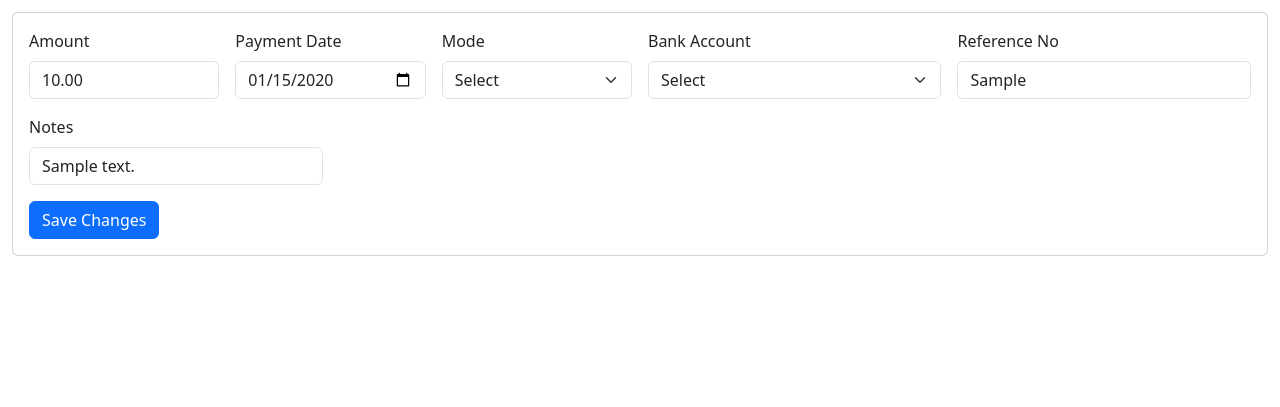
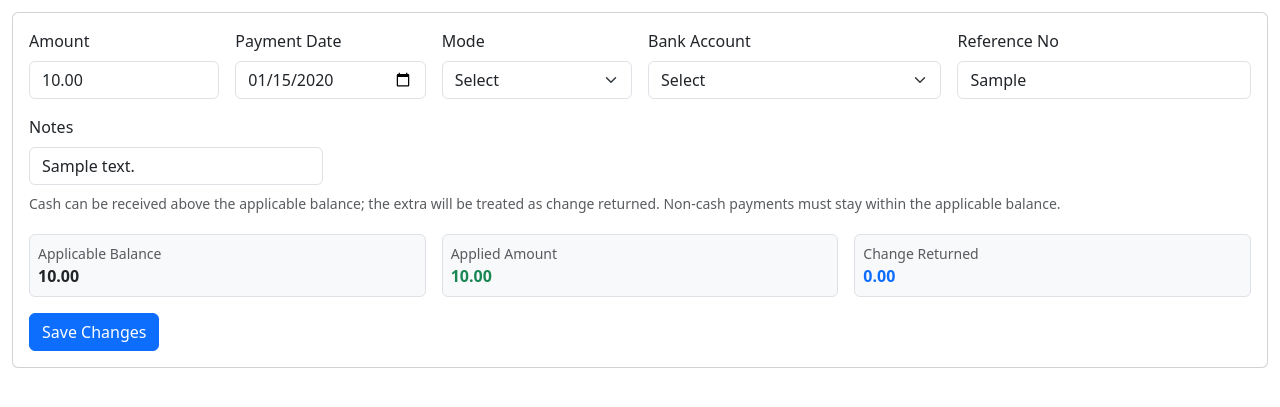
Before and after one commit to mdsaleem1804/inventory-gst-billing, a Flask app: page /invoices/payments/1/edit in a window 1280 px wide. Shown: the part 214-621 px from the top of the page. Run offline with Flask 3, Linux system fonts and the light colour scheme; a user stored in the database is signed in; tables that the repository leaves empty hold one stand-in row (values such as "Sample post").

Commit message:
recieve payment changes
recieve payment changes

```diff
--- a/invoices/views.py
+++ b/invoices/views.py
@@ -2,6 +2,7 @@
 import pandas as pd
 from flask import send_file, render_template, redirect, url_for, flash, request
 import io
+import re
 from reportlab.lib.pagesizes import A4
 from reportlab.pdfgen import canvas
 from flask_login import login_required, current_user
@@ -44,6 +45,57 @@ def _normalize_payment_mode(mode):
 
 def _is_non_cash_mode(mode):
     return _normalize_payment_mode(mode) in {'upi', 'card', 'bank_transfer', 'cheque'}
+
+
+def _payment_note_parts(notes):
+    raw_notes = (notes or '').strip()
+    cash_received = None
+    change_returned = 0.0
+
+    cash_match = re.search(r'(?:cash_received|bill_time_received)=([0-9]+(?:\.[0-9]+)?)', raw_notes)
+    change_match = re.search(r'change_returned=([0-9]+(?:\.[0-9]+)?)', raw_notes)
+    if cash_match:
+        cash_received = round(float(cash_match.group(1)), 2)
+    if change_match:
+        change_returned = round(float(change_match.group(1)), 2)
+
+    segments = [segment.strip() for segment in raw_notes.split('|') if segment.strip()]
+    filtered_segments = [
+        segment for segment in segments
+        if 'cash_received=' not in segment and 'bill_time_received=' not in segment and 'change_returned=' not in segment
+    ]
+    base_notes = ' | '.join(filtered_segments)
+
+    return {
+        'base_notes': base_notes,
+        'cash_received': cash_received,
+        'change_returned': change_returned,
+    }
+
+
+def _build_payment_notes(notes, cash_received=None, change_returned=0.0):
+    parts = _payment_note_parts(notes)
+    base_notes = parts['base_notes']
+    if cash_received is None:
+        return base_notes or None
+
+    cash_meta = f'cash_received={round(float(cash_received or 0), 2):.2f}; change_returned={round(float(change_returned or 0), 2):.2f}'
+    if base_notes:
+        return f'{base_notes} | {cash_meta}'
+    return cash_meta
+
+
+def _resolve_payment_amounts(raw_amount, limit_amount, payment_mode):
+    received_amount = round(float(raw_amount or 0), 2)
+    applicable_limit = round(max(float(limit_amount or 0), 0.0), 2)
+    is_cash = _normalize_payment_mode(payment_mode) == 'cash'
+    if is_cash:
+        applied_amount = round(min(received_amount, applicable_limit), 2)
+        change_returned = round(max(received_amount - applied_amount, 0.0), 2)
+    else:
+        applied_amount = received_amount
+        change_returned = 0.0
+    return received_amount, applied_amount, change_returned
 
 
 def _log_invoice_activity(action, details):
@@ -112,14 +164,18 @@ def _invoice_financial_snapshot(invoice):
 
 def _payment_snapshot(payment):
     payment_date = payment.payment_date.strftime('%Y-%m-%d') if payment.payment_date else '-'
+    note_parts = _payment_note_parts(payment.notes)
+    cash_received = note_parts['cash_received'] if note_parts['cash_received'] is not None else round(float(payment.amount or 0), 2)
     return (
         f"id={payment.id}"
         f", amount={round(float(payment.amount or 0), 2)}"
+        f", cash_received={cash_received}"
+        f", change_returned={round(float(note_parts['change_returned'] or 0), 2)}"
         f", date={payment_date}"
         f", mode={payment.payment_mode or '-'}"
         f", bank_account_id={payment.bank_account_id if payment.bank_account_id else '-'}"
         f", ref={payment.reference_no or '-'}"
-        f", notes={payment.notes or '-'}"
+        f", notes={note_parts['base_notes'] or '-'}"
     )
 
 
@@ -268,9 +324,15 @@ def receive_payment(invoice_id):
         if not amount or amount <= 0:
             flash('Enter a valid payment amount.', 'danger')
             return redirect(url_for('invoices.receive_payment', invoice_id=invoice.id))
-        if amount > (invoice.balance_amount or 0):
+        if not payment_mode:
+            flash('Select a payment mode.', 'danger')
+            return redirect(url_for('invoices.receive_payment', invoice_id=invoice.id))
+        pending_balance = round(float(invoice.balance_amount or 0), 2)
+        if _is_non_cash_mode(payment_mode) and amount > pending_balance:
             flash('Payment amount cannot be greater than pending balance.', 'danger')
             return redirect(url_for('invoices.receive_payment', invoice_id=invoice.id))
+
+        received_amount, applied_amount, change_returned = _resolve_payment_amounts(amount, pending_balance, payment_mode)
 
         payment_date = datetime.now()
         if payment_date_str:
@@ -282,12 +344,12 @@ def receive_payment(invoice_id):
 
         payment = Payment(
             invoice_id=invoice.id,
-            amount=round(amount, 2),
+            amount=applied_amount,
             payment_date=payment_date,
             payment_mode=payment_mode or None,
             bank_account_id=bank_account_id if _is_non_cash_mode(payment_mode) else None,
             reference_no=reference_no or None,
-            notes=notes or None,
+            notes=_build_payment_notes(notes, cash_received=received_amount if payment_mode == 'cash' else None, change_returned=change_returned),
             received_by=current_user.id,
         )
         db.session.add(payment)
@@ -300,7 +362,8 @@ def receive_payment(invoice_id):
                 username=current_user.username,
                 action='Invoice Payment Received',
                 details=(
-                    f'Invoice {invoice.invoice_number} received payment={round(amount, 2)} '
+                    f'Invoice {invoice.invoice_number} received payment={applied_amount} '
+                    f'cash_received={received_amount} change_returned={change_returned} '
                     f'mode={payment_mode or "-"} bank_account_id={bank_account_id or "-"} '
                     f'ref={reference_no or "-"} status={invoice.payment_status}'
                 ),
@@ -309,7 +372,13 @@ def receive_payment(invoice_id):
         db.session.commit()
         if _is_non_cash_mode(payment_mode) and not payment.bank_account_id:
             flash('Payment saved without bank account linkage. Please map it later in Bank Book cleanup.', 'warning')
-        flash('Payment recorded successfully.', 'success')
+        if payment_mode == 'cash':
+            flash(
+                f'Payment recorded. Received: {received_amount:.2f}, Applied: {applied_amount:.2f}, Change Returned: {change_returned:.2f}.',
+                'success',
+            )
+        else:
+            flash('Payment recorded successfully.', 'success')
         return redirect(url_for('invoices.view_invoice', invoice_id=invoice.id))
 
     payments = Payment.query.filter_by(invoice_id=invoice.id).order_by(Payment.payment_date.desc(), Payment.id.desc()).all()
@@ -375,12 +444,17 @@ def edit_payment(payment_id):
         if not amount or amount <= 0:
             flash('Enter a valid payment amount.', 'danger')
             return redirect(request.url)
+        if not payment_mode:
+            flash('Select a payment mode.', 'danger')
+            return redirect(request.url)
 
         paid_excluding_current = round(float(invoice.paid_amount or 0) - float(payment.amount or 0), 2)
         max_allowed = round(float(invoice.total or 0) - paid_excluding_current, 2)
-        if amount > max_allowed:
+        if _is_non_cash_mode(payment_mode) and amount > max_allowed:
             flash('Payment amount is too high for this invoice.', 'danger')
             return redirect(request.url)
+
+        received_amount, applied_amount, change_returned = _resolve_payment_amounts(amount, max_allowed, payment_mode)
 
         payment_date = payment.payment_date or datetime.now()
         if payment_date_str:
@@ -393,12 +467,12 @@ def edit_payment(payment_id):
         before_payment = _payment_snapshot(payment)
         before_invoice = _invoice_financial_snapshot(invoice)
 
-        payment.amount = round(amount, 2)
+        payment.amount = applied_amount
         payment.payment_date = payment_date
         payment.payment_mode = payment_mode or None
         payment.bank_account_id = bank_account_id if _is_non_cash_mode(payment_mode) else None
         payment.reference_no = reference_no or None
-        payment.notes = notes or None
+        payment.notes = _build_payment_notes(notes, cash_received=received_amount if payment_mode == 'cash' else None, change_returned=change_returned)
 
         _sync_invoice_payment_from_transactions(invoice)
         after_payment = _payment_snapshot(payment)
@@ -422,14 +496,27 @@ def edit_payment(payment_id):
             flash('Payment updated successfully.', 'success')
             return _redirect_back_to_context()
 
+        if payment_mode == 'cash':
+            flash(
+                f'Payment updated. Received: {received_amount:.2f}, Applied: {applied_amount:.2f}, Change Returned: {change_returned:.2f}.',
+                'success',
+            )
+            return _redirect_back_to_context(mapped_payment_id=payment.id)
+
         flash('Payment mapped to bank account. Cleanup entry completed.', 'success')
         return _redirect_back_to_context(mapped_payment_id=payment.id)
 
     bank_accounts = BankAccount.query.filter_by(is_active=True).order_by(BankAccount.account_name.asc()).all()
+    payment_note_parts = _payment_note_parts(payment.notes)
+    payment_form_amount = payment_note_parts['cash_received'] if payment_note_parts['cash_received'] is not None else round(float(payment.amount or 0), 2)
     return render_template(
         'invoices/edit_payment.html',
         invoice=invoice,
         payment=payment,
+        payment_form_amount=payment_form_amount,
+        payment_form_notes=payment_note_parts['base_notes'],
+        payment_change_returned=payment_note_parts['change_returned'],
+        max_allowed=round(max(float(invoice.total or 0) - (float(invoice.paid_amount or 0) - float(payment.amount or 0)), 0.0), 2),
         bank_accounts=bank_accounts,
         return_to=return_to,
         from_date=from_date,
--- a/templates/invoices/edit_payment.html
+++ b/templates/invoices/edit_payment.html
@@ -32,7 +32,7 @@
       <div class="row g-3 align-items-end">
         <div class="col-md-2">
           <label class="form-label">Amount</label>
-          <input type="number" name="amount" class="form-control" step="0.01" min="0.01" value="{{ '%.2f'|format(payment.amount) }}" required>
+          <input type="number" name="amount" id="payment_amount" class="form-control" step="0.01" min="0.01" value="{{ '%.2f'|format(payment_form_amount) }}" required>
         </div>
         <div class="col-md-2">
           <label class="form-label">Payment Date</label>
@@ -40,7 +40,7 @@
         </div>
         <div class="col-md-2">
           <label class="form-label">Mode</label>
-          <select name="payment_mode" class="form-select">
+          <select name="payment_mode" id="payment_mode" class="form-select" required>
             <option value="" {% if not payment.payment_mode %}selected{% endif %}>Select</option>
             <option value="cash" {% if payment.payment_mode == 'cash' %}selected{% endif %}>Cash</option>
             <option value="upi" {% if payment.payment_mode == 'upi' %}selected{% endif %}>UPI</option>
@@ -64,7 +64,30 @@
         </div>
         <div class="col-md-3">
           <label class="form-label">Notes</label>
-          <input type="text" name="notes" class="form-control" maxlength="256" value="{{ payment.notes or '' }}">
+          <input type="text" name="notes" class="form-control" maxlength="256" value="{{ payment_form_notes or '' }}">
+        </div>
+      </div>
+      <div class="form-text mt-2">
+        Cash can be received above the applicable balance; the extra will be treated as change returned. Non-cash payments must stay within the applicable balance.
+      </div>
+      <div class="row g-3 mt-1">
+        <div class="col-md-4">
+          <div class="border rounded p-2 bg-light">
+            <div class="small text-muted">Applicable Balance</div>
+            <div class="fw-semibold" id="max_allowed_display">{{ max_allowed|indian_currency }}</div>
+          </div>
+        </div>
+        <div class="col-md-4">
+          <div class="border rounded p-2 bg-light">
+            <div class="small text-muted">Applied Amount</div>
+            <div class="fw-semibold text-success" id="applied_amount_display">{{ payment.amount|indian_currency }}</div>
+          </div>
+        </div>
+        <div class="col-md-4">
+          <div class="border rounded p-2 bg-light">
+            <div class="small text-muted">Change Returned</div>
+            <div class="fw-semibold text-primary" id="change_returned_display">{{ payment_change_returned|indian_currency }}</div>
+          </div>
         </div>
       </div>
       <div class="mt-3">
@@ -74,3 +97,35 @@
   </div>
 </div>
 {% endblock %}
+{% block scripts %}
+<script>
+(function () {
+  var amountInput = document.getElementById('payment_amount');
+  var modeSelect = document.getElementById('payment_mode');
+  var maxAllowed = {{ '%.2f'|format(max_allowed) }};
+  var appliedDisplay = document.getElementById('applied_amount_display');
+  var changeDisplay = document.getElementById('change_returned_display');
+
+  function updatePaymentPreview() {
+    var amount = parseFloat(amountInput.value || '0');
+    var mode = (modeSelect.value || '').toLowerCase();
+    if (!isFinite(amount) || amount < 0) {
+      amount = 0;
+    }
+
+    var applied = mode === 'cash' ? Math.min(amount, maxAllowed) : amount;
+    if (mode !== 'cash' && amount > maxAllowed) {
+      applied = maxAllowed;
+    }
+    var changeReturned = mode === 'cash' ? Math.max(amount - applied, 0) : 0;
+
+    appliedDisplay.textContent = applied.toFixed(2);
+    changeDisplay.textContent = changeReturned.toFixed(2);
+  }
+
+  amountInput.addEventListener('input', updatePaymentPreview);
+  modeSelect.addEventListener('change', updatePaymentPreview);
+  updatePaymentPreview();
+})();
+</script>
+{% endblock %}
```
Also changed, not shown: templates/invoices/receive_payment.html (+57 -2 lines).
